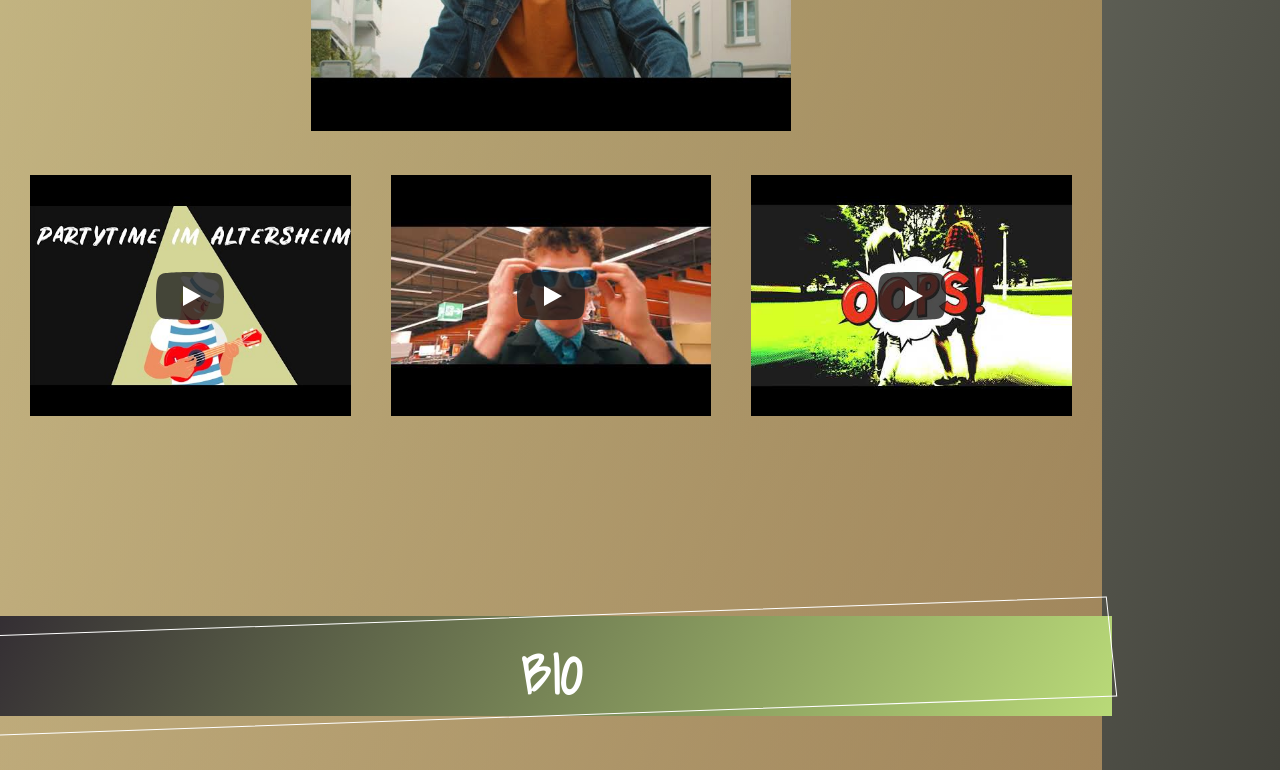
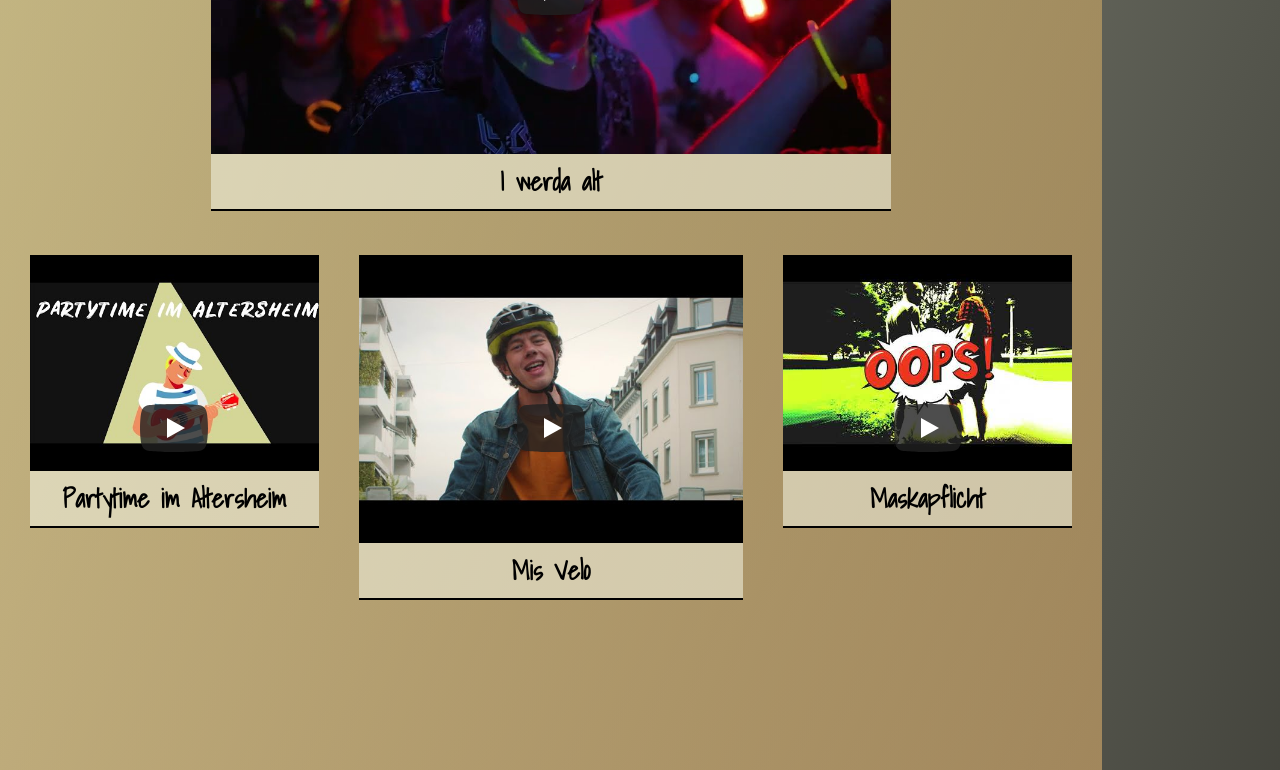
Before and after one commit to weeebr/noxx, a React (Create React App) app: page / in a window 1280 px wide. Shown: the part 2759-3529 px from the top of the page. Built offline with nearby package versions, Linux system fonts and the light colour scheme.

Commit message:
change videos

```diff
--- a/src/page-components/YoutubePreview.js
+++ b/src/page-components/YoutubePreview.js
@@ -6,7 +6,9 @@ import ytU27b2SqZNH4 from "../assets/youtube/U27b2SqZNH4.jpg";
 import ytcV3NnsfpA1Q from "../assets/youtube/cV3NnsfpA1Q.jpg";
 import ytHPUekq5fC90 from "../assets/youtube/HPUekq5fC90.jpg";
 import ytO5e8asH2JpQ from "../assets/youtube/O5e8asH2JpQ.jpg";
+import ytAnHM8TFIs0M from "../assets/youtube/AnHM8TFIs0M.jpg";
 import yt2dprbnEs8G8 from "../assets/youtube/2dprbnEs8G8.jpg";
+
 
 
 
@@ -16,7 +18,8 @@ const thumbnails = {
   idcV3NnsfpA1Q: ytcV3NnsfpA1Q,
   idHPUekq5fC90: ytHPUekq5fC90,
   idO5e8asH2JpQ: ytO5e8asH2JpQ,
-  id2dprbnEs8G8: yt2dprbnEs8G8
+  idAnHM8TFIs0M: ytAnHM8TFIs0M,
+  id2dprbnEs8G8: yt2dprbnEs8G8,
 };
 
 const PlayButton = styled.button`
@@ -62,6 +65,15 @@ const Video = styled.div`
   cursor: pointer;
   z-index: 0 !important;
 
+  p {
+    font-size: 26px;
+    padding: 8px 0;
+    font-family: ShadowsIntoLight;
+    font-weight: 900;
+    border-bottom: 2px solid black;
+    background: #f5f7e88a;
+  }
+
   &:hover {
     svg {
       height: 100%;
@@ -98,6 +110,7 @@ const YoutubePreview = ({ openVideo, id, title, ...other }) => {
           <path className="bg" d="M 45,24 27,14 27,34" fill="#fff"></path>
         </svg>
       </PlayButton>
+      <p>{title}</p>
     </Video>
   );
 };
--- a/src/pages/Home.js
+++ b/src/pages/Home.js
@@ -7,7 +7,6 @@ import bandCover from "../assets/band/cover.png";
 import logo from "../assets/logo.png";
 // page-components
 import SectionTitle from "../page-components/SectionTitle";
-import LinkButton from "./../page-components/LinkButton";
 import { breakpoint, device } from "./../theme/index";
 
 const Home = forwardRef((props, ref) => {
@@ -54,10 +53,6 @@ const Home = forwardRef((props, ref) => {
   );
 });
 
-const DateTitle = styled.strong`
-  font-family: 'LatoBold';
-`;
-
 const ImagesWrapper = styled.div`
   text-align: center;
   background: url(${bandCover});
--- a/src/pages/Musik.js
+++ b/src/pages/Musik.js
@@ -54,10 +54,10 @@ const Musik = forwardRef(({ openVideo }, ref) => {
       </IconsWrapper>
       <YoutubePreview
           openVideo={openVideo}
-          id="2dprbnEs8G8"
-          title="2dprbnEs8G8"
+          id="AnHM8TFIs0M"
+          title="I werda alt"
           style={{
-            maxWidth: 480,
+            maxWidth: 680,
             margin: '20px auto'
           }}
         />
@@ -66,17 +66,17 @@ const Musik = forwardRef(({ openVideo }, ref) => {
         <YoutubePreview
           openVideo={openVideo}
           id="3K86RRajPEM"
-          title="3K86RRajPEM"
+          title="Partytime im Altersheim"
         />
         <YoutubePreview
           openVideo={openVideo}
-          id="U27b2SqZNH4"
-          title="U27b2SqZNH4"
+          id="2dprbnEs8G8"
+          title="Mis Velo"
         />
         <YoutubePreview
           openVideo={openVideo}
           id="O5e8asH2JpQ"
-          title="O5e8asH2JpQ"
+          title="Maskapflicht"
         />
       </YoutubeWrapper>
     </div>
```
Also changed, not shown: src/assets/youtube/AnHM8TFIs0M.jpg (added), src/assets/youtube/maxresdefault.jpg (added).
